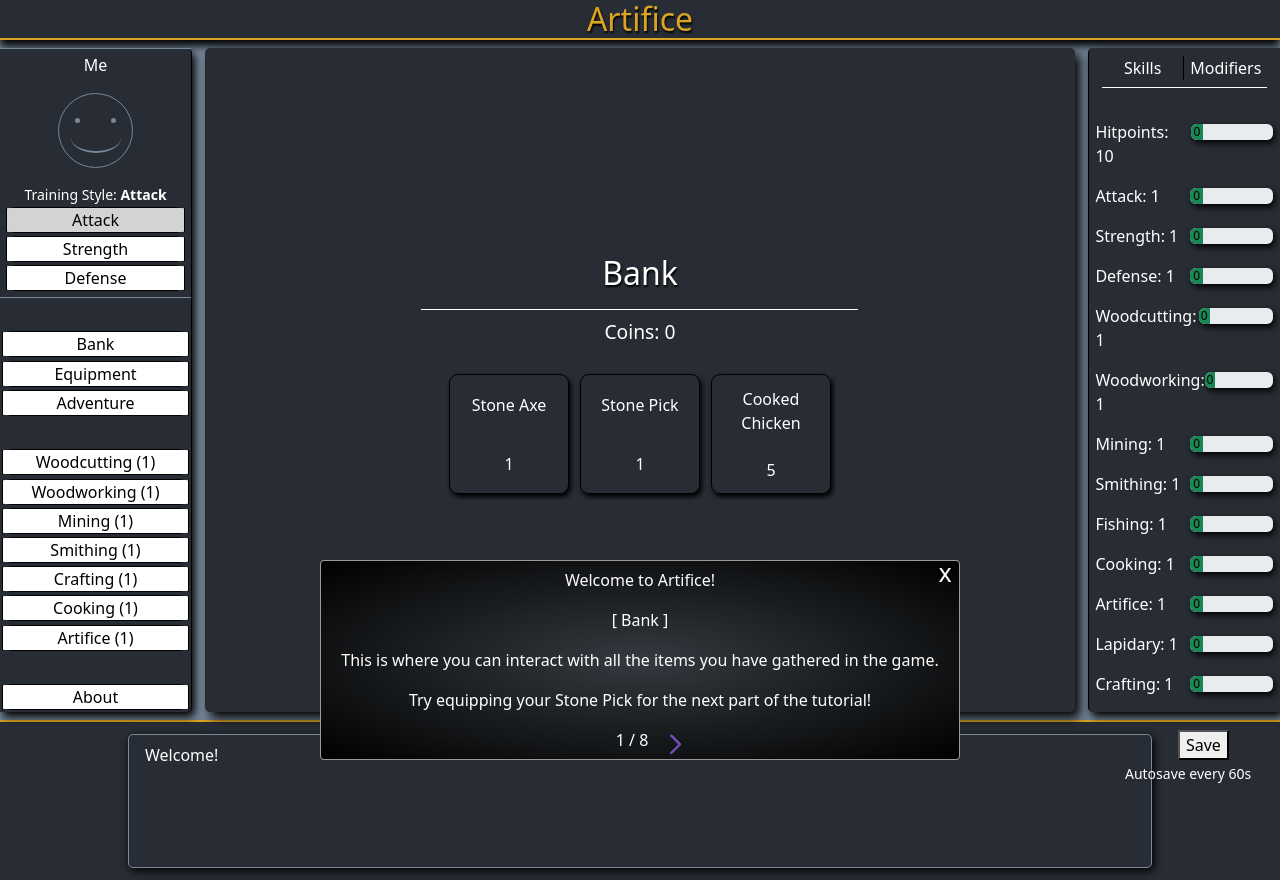
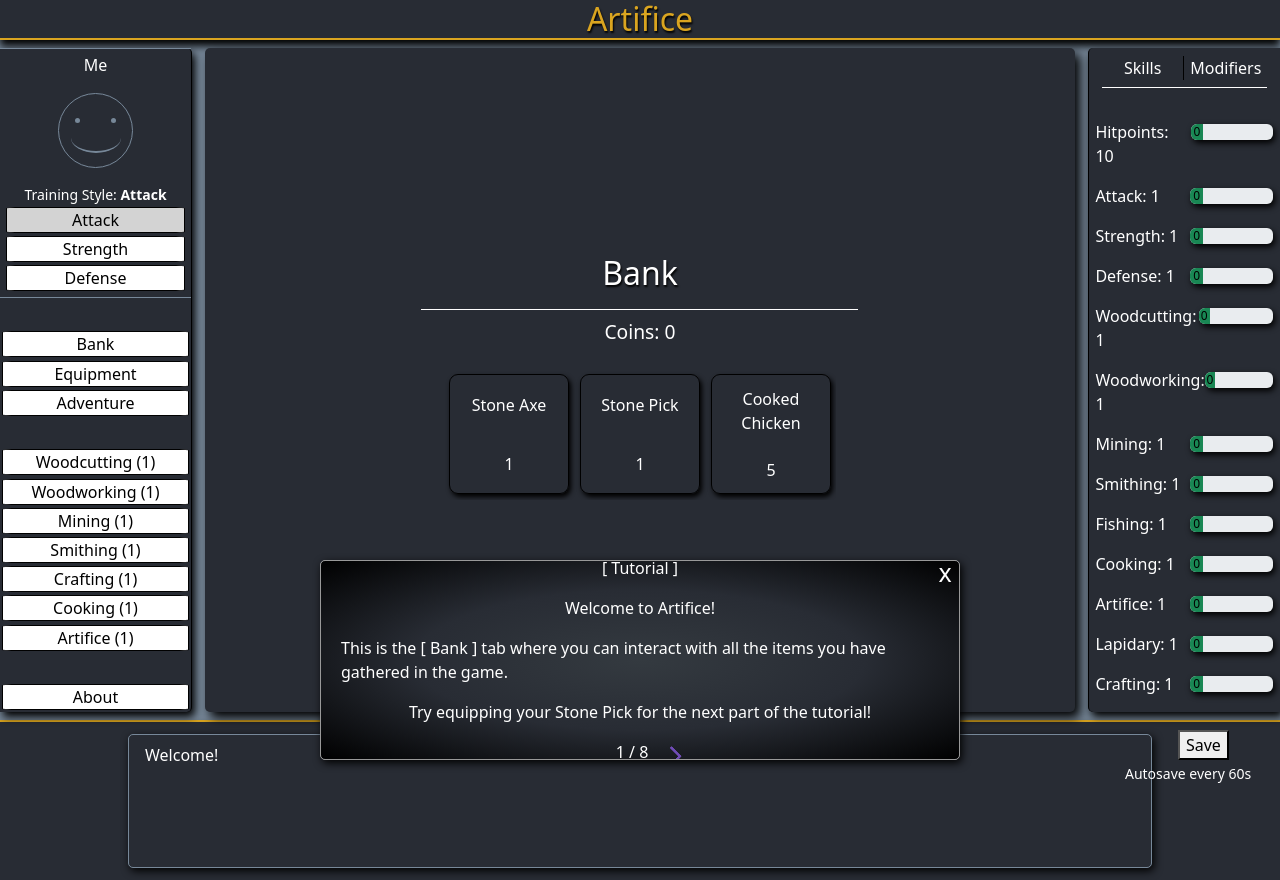
Before and after one commit to ZnMind/Artifice, a React (Create React App) app: page / in a window 1280 px wide. Built offline with nearby package versions, Linux system fonts and the light colour scheme.

Commit message:
Tutorial

```diff
--- a/src/App.css
+++ b/src/App.css
@@ -583,7 +583,7 @@ small.save {
   right: 25%;
   /* margin-top: calc(100vh - 85vh - 20px); */
   background: #fff;
-  border-radius: 4px;
+  border-radius: 5px;
   padding: 20px;
   border: 1px solid #999;
   overflow: auto;
@@ -593,7 +593,9 @@ small.save {
   align-items: center;
   justify-content: center;
   flex-direction: column;
-  background-image: radial-gradient(#343a40, black);
+  background-image: radial-gradient(#343a40, #282c34, black);
+  /* background-color: #282c34; */
+  box-shadow: 2px 3px 0.5em #000;
 }
 
 .close-icon {
--- a/src/App.js
+++ b/src/App.js
@@ -37,7 +37,6 @@ const App = () => {
 
   const saveGame = () => {
     window.localStorage.setItem('Screen', JSON.stringify(screen));
-    window.localStorage.setItem('Tutorial', JSON.stringify(tutorial));
     store.subscribe(() => {
       saveState({
         bank: store.getState().bank,
@@ -51,6 +50,11 @@ const App = () => {
 
   const handleStyles = event => {
     dispatch(currentStyle(event.target.innerText));
+  }
+
+  const handleTutorial = () => {
+    setTutorial(!tutorial);
+    window.localStorage.setItem('Tutorial', JSON.stringify(!tutorial));
   }
 
   const calculateBonus = () => {
@@ -114,7 +118,7 @@ const App = () => {
         : ""}
       {tutorial ?
         <Tutorial
-          status={() => setTutorial(!tutorial)}
+          status={handleTutorial}
         />
         : ""}
       <div className='app-container'>
--- a/src/features/components/Adventure.js
+++ b/src/features/components/Adventure.js
@@ -174,7 +174,7 @@ const BattleArea = ({ zone, area }) => {
         if (bar1 >= 100) {
             setBar1(0);
             var dmg = playerCombat();
-            setEnemyHp(n => n - dmg);
+            setEnemyHp(enemyHp - dmg);
         }
 
         if (bar2 >= 100) {
--- a/src/features/components/Tutorial.js
+++ b/src/features/components/Tutorial.js
@@ -6,9 +6,9 @@ export function Tutorial({ status }) {
     const Page1 = () => {
         return (
             <>
+                <p>[ Tutorial ]</p>
                 <p>Welcome to Artifice!</p>
-                <p>[ Bank ]</p>
-                <p>This is where you can interact with all the items you have gathered in the game.</p>
+                <p>This is the [ Bank ] tab where you can interact with all the items you have gathered in the game.</p>
                 <p>Try equipping your Stone Pick for the next part of the tutorial!</p>
             </>
         )
@@ -18,7 +18,7 @@ export function Tutorial({ status }) {
         return (
             <>
                 <p>[ Mining ]</p>
-                <p>Now that you have your pick equipped try navigating to the [ Mining ] tab on the left</p>
+                <p>Now that you have your Pick equipped try navigating to the [ Mining ] tab on the left</p>
                 <p>and mining some Copper!</p>
                 <p>The speed is determined by how strong your tool is!</p>
             </>
@@ -41,7 +41,7 @@ export function Tutorial({ status }) {
             <>
                 <p>[ Artifice ]</p>
                 <p>The [ Artifice ] tab is where you make your gear even more powerful.</p>
-                <p>Try collecting 2 bars and upgrading the weapon you just made!</p>
+                <p>Try collecting 2 Bars and upgrading the weapon you just made!</p>
                 <p>There is no level cap, but cost scales quickly.</p>
             </>
         )
--- a/src/features/skills/Woodcutting.js
+++ b/src/features/skills/Woodcutting.js
@@ -40,7 +40,7 @@ export function Woodcutting() {
         if (bar.now >= 100) {
             dispatch(gainExp({ skill: 'Woodcutting', amount: expTable[action].exp }));
             dispatch(increment({ material: action, item: 'Log', amount: 1 }));
-            dispatch(push(`Chopped ${action} log! Amount: ${items[action] ? items[action]['Log'] + 1 : 1}~`))
+            dispatch(push(`Chopped ${action} log! Amount: ${items[action] ? items[action]['Log'] ? items[action]['Log'] + 1 : 1 : 1}~`))
         }
     }, [bar]);
 
```
